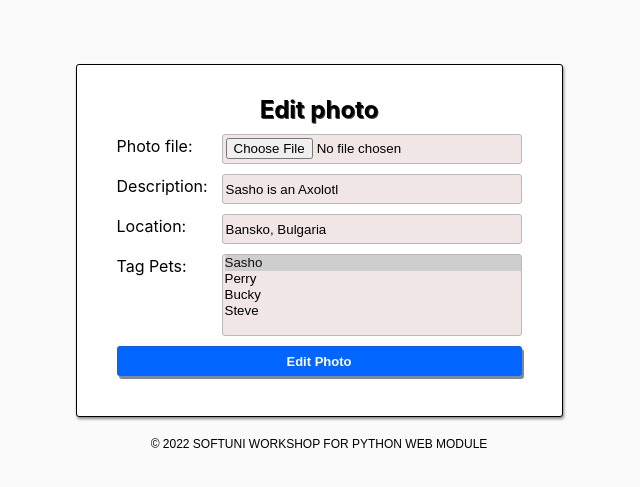
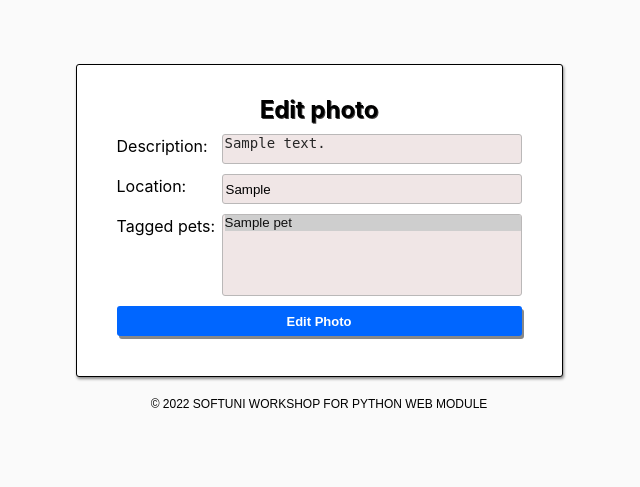
Before and after one commit to vasskess/SoftUni-Petstagram-Workshop, a Django app: page /photos/1/edit/ in a window 1280 px wide. Shown: the part 86-573 px from the top of the page, without its empty margins (321-961 px from the left). Run offline with Django 4.2, Linux system fonts and the light colour scheme; tables that the repository leaves empty hold one stand-in row (values such as "Sample post").

Commit message:
photo-edit view, template and form

```diff
--- a/petstagram/photos/forms.py
+++ b/petstagram/photos/forms.py
@@ -7,3 +7,9 @@ class PhotoCreateForm(forms.ModelForm):
     class Meta:
         model = Photo
         fields = "__all__"
+
+
+class PhotoEditForm(forms.ModelForm):
+    class Meta:
+        model = Photo
+        exclude = ["photo"]
--- a/petstagram/photos/templates/photos/photo-edit-page.html
+++ b/petstagram/photos/templates/photos/photo-edit-page.html
@@ -6,33 +6,9 @@
         <h2>Edit photo</h2>
 
         <!-- Starts Edit Photo Form -->
-        <form action="">
-            <p>
-                <label for="id_photo_file">Photo file:</label>
-                <input type="file">
-            </p>
-
-            <p>
-                <label for="id_description">Description:</label>
-                <input type="text" value="Sasho is an Axolotl">
-            </p>
-
-            <p>
-                <label for="id_description">Location:</label>
-                <input type="text" name="photo_shooting_location" maxlength="50" id="id_photo_shooting_location"
-                       value="Bansko, Bulgaria">
-            </p>
-
-            <p>
-                <label for="pets">Tag Pets:</label>
-
-                <select name="pets" id="id_tagged_pets" multiple>
-                    <option selected>Sasho</option>
-                    <option>Perry</option>
-                    <option>Bucky</option>
-                    <option>Steve</option>
-                </select>
-            </p>
+        <form method="post">
+            {% csrf_token %}
+            {{ form.as_p }}
 
             <!-- Edit Photo Button -->
             <button class="edit-btn" type="submit">Edit Photo</button>
--- a/petstagram/photos/views.py
+++ b/petstagram/photos/views.py
@@ -1,6 +1,6 @@
 from django.shortcuts import render, redirect
 
-from petstagram.photos.forms import PhotoCreateForm
+from petstagram.photos.forms import PhotoCreateForm, PhotoEditForm
 from petstagram.photos.models import Photo
 
 
@@ -22,4 +22,12 @@ def detail_photo(request, pk):
 
 
 def edit_photo(request, pk):
-    return render(request, template_name="photos/photo-edit-page.html")
+    photo = Photo.objects.get(pk=pk)
+    form = PhotoEditForm(instance=photo)
+    if request.method == "POST":
+        form = PhotoEditForm(request.POST, instance=photo)
+        if form.is_valid():
+            form.save()
+            return redirect("detail-photo", pk)
+    context = {"form": form}
+    return render(request, template_name="photos/photo-edit-page.html", context=context)
```
Also changed, not shown: petstagram/accounts/urls.py (+10 -5 lines).
